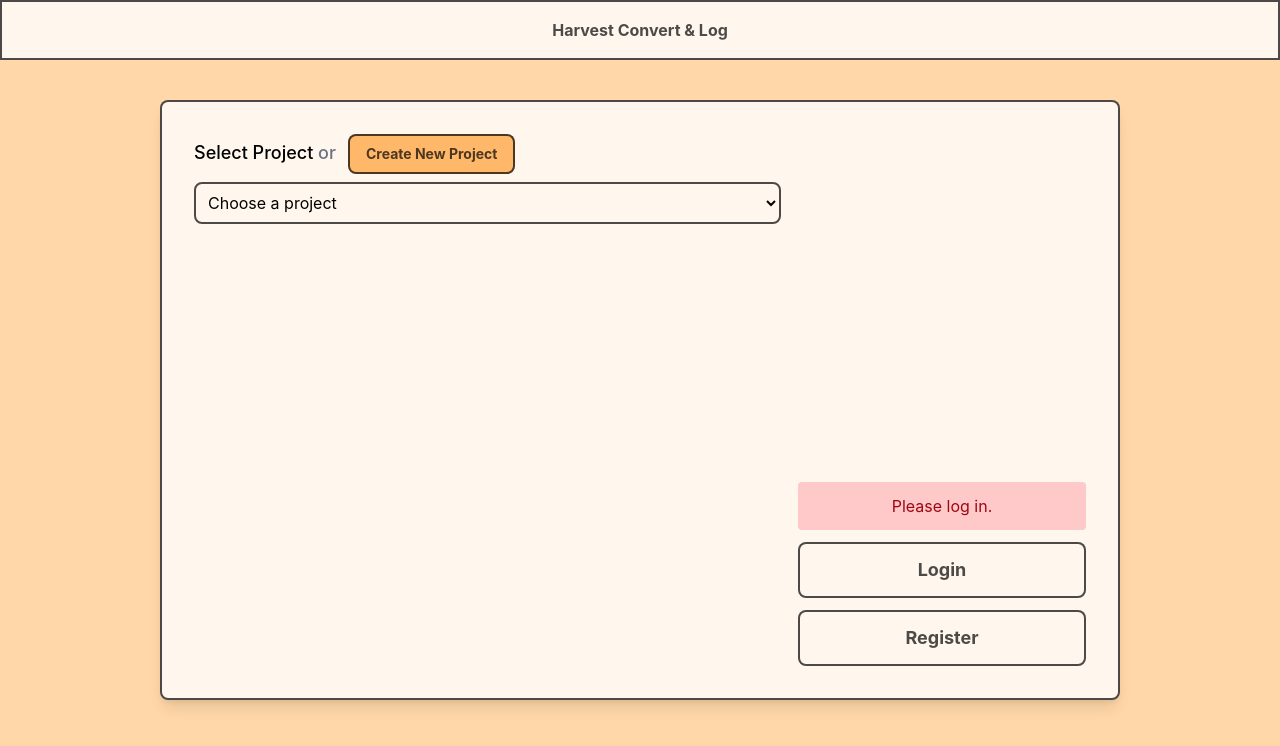
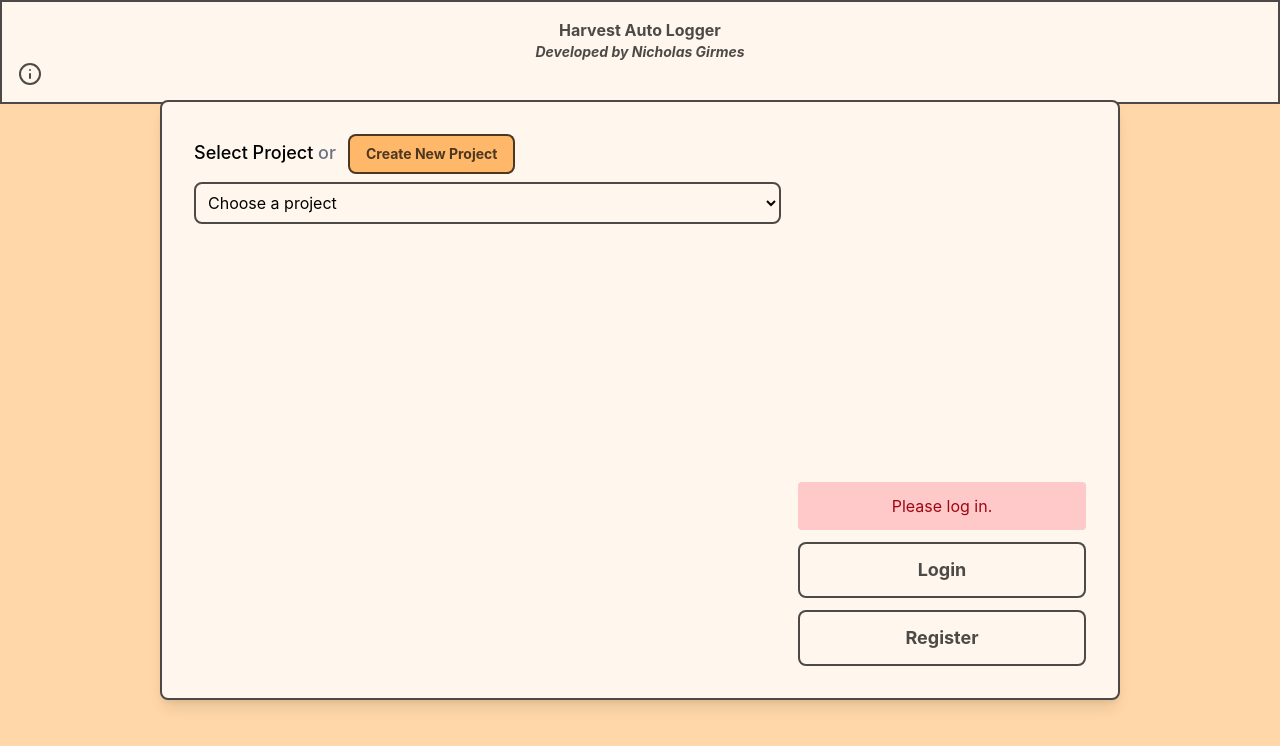
Before and after one commit to ngirmes/harvest-convert-and-log, a React (Vite) app in the folder client/: page / in a window 1280 px wide. Shown: the top 746 px of the page. Built offline with nearby package versions, Linux system fonts and the light colour scheme.

Commit message:
improving header

```diff
--- a/client/src/components/Header.tsx
+++ b/client/src/components/Header.tsx
@@ -1,7 +1,29 @@
+import { Info } from "lucide-react";
+
+function displayInfo() {
+  return (
+    <>
+      <p>
+        This app uses openAI's embed and similarities logic and Harvest's API to
+        automatically link task descriptions to project tasks and submit time
+        entries. A user is required to have a Harvest account and must provide
+        their API token, account Id, and email. All sensitive data is secure via
+        AES-256 encryption with bcrypt for account password hashing.
+      </p>
+    </>
+  );
+}
+
 export default function Header() {
   return (
-    <header className="absolute top-0 left-0 w-full p-4 bg-orange-50 text-black/70 text-center font-bold border-2 border-black/70">
-      Harvest Convert & Log
-    </header>
+    <div className="flex flex-col justify-center items-center">
+      <header className=" absolute top-0 left-0 w-full p-4 bg-orange-50 text-black/70 text-center font-bold border-2 border-black/70">
+        Harvest Auto Logger
+        <p className="italic text-sm">Developed by Nicholas Girmes</p>
+        <p onMouseOver={() => displayInfo()} className="hover:text-orange-400">
+          <Info />
+        </p>
+      </header>
+    </div>
   );
 }
```
Also changed, not shown: 1 other file (tests, documents, lock files or other folders).
